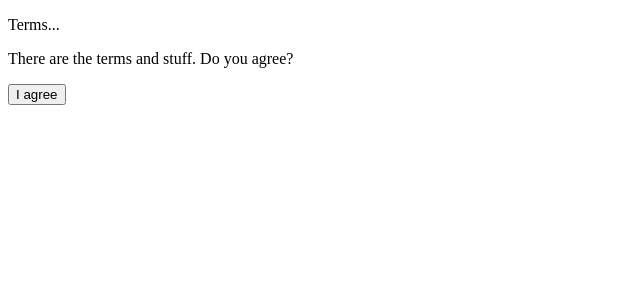
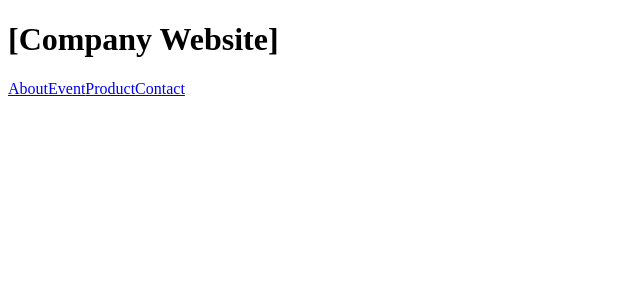
Before and after one commit to billy0402/react-learning-react, a React app: page / in a window 1280 px wide. Shown: the top 300 px of the page, without its empty margins (0-640 px from the left). Built offline with nearby package versions, Linux system fonts and the light colour scheme; the HTML template or start-up script is replaced by a standard one.

Commit message:
feat(CH11): use React Router

```diff
--- a/package.json
+++ b/package.json
@@ -19,6 +19,8 @@
     "react-dom": "^17.0.2",
     "react-icons": "^4.3.1",
     "react-markdown": "^7.1.2",
+    "react-router": "^6.2.1",
+    "react-router-dom": "^6.2.1",
     "react-spinners": "^0.11.0"
   },
   "devDependencies": {
--- /dev/null
+++ b/src/components/Page.tsx
@@ -0,0 +1,35 @@
+import React from 'react';
+
+import { Link } from 'react-router-dom';
+
+const Home = () => {
+  return (
+    <>
+      <h1>[Company Website]</h1>
+      <nav>
+        <Link to='about'>About</Link>
+        <Link to='event'>Event</Link>
+        <Link to='product'>Product</Link>
+        <Link to='contact'>Contact</Link>
+      </nav>
+    </>
+  );
+};
+
+const About = () => {
+  return <h1>[About]</h1>;
+};
+
+const Event = () => {
+  return <h1>[Event]</h1>;
+};
+
+const Product = () => {
+  return <h1>[Product]</h1>;
+};
+
+const Contact = () => {
+  return <h1>[Contact]</h1>;
+};
+
+export { Home, About, Event, Product, Contact };
--- /dev/null
+++ b/src/components/RouterApp.tsx
@@ -0,0 +1,19 @@
+import React from 'react';
+
+import { Route, Routes } from 'react-router';
+
+import { About, Contact, Event, Home, Product } from './Page';
+
+const RouterApp = () => {
+  return (
+    <Routes>
+      <Route path='/' element={<Home />} />
+      <Route path='/about' element={<About />} />
+      <Route path='/event' element={<Event />} />
+      <Route path='/product' element={<Product />} />
+      <Route path='/contact' element={<Contact />} />
+    </Routes>
+  );
+};
+
+export default RouterApp;
--- a/src/index.tsx
+++ b/src/index.tsx
@@ -2,13 +2,16 @@ import React from 'react';
 import ReactDOM from 'react-dom';
 
 import 'regenerator-runtime/runtime';
+import { BrowserRouter } from 'react-router-dom';
 
 import { ColorProvider } from './providers/ColorProvider';
-import SuspenseApp from './components/SuspenseApp';
+import RouterApp from './components/RouterApp';
 
 ReactDOM.render(
-  <ColorProvider>
-    <SuspenseApp />
-  </ColorProvider>,
+  <BrowserRouter>
+    <ColorProvider>
+      <RouterApp />
+    </ColorProvider>
+  </BrowserRouter>,
   document.getElementById('root'),
 );
```
Also changed, not shown: 1 other file (tests, documents, lock files or other folders).
